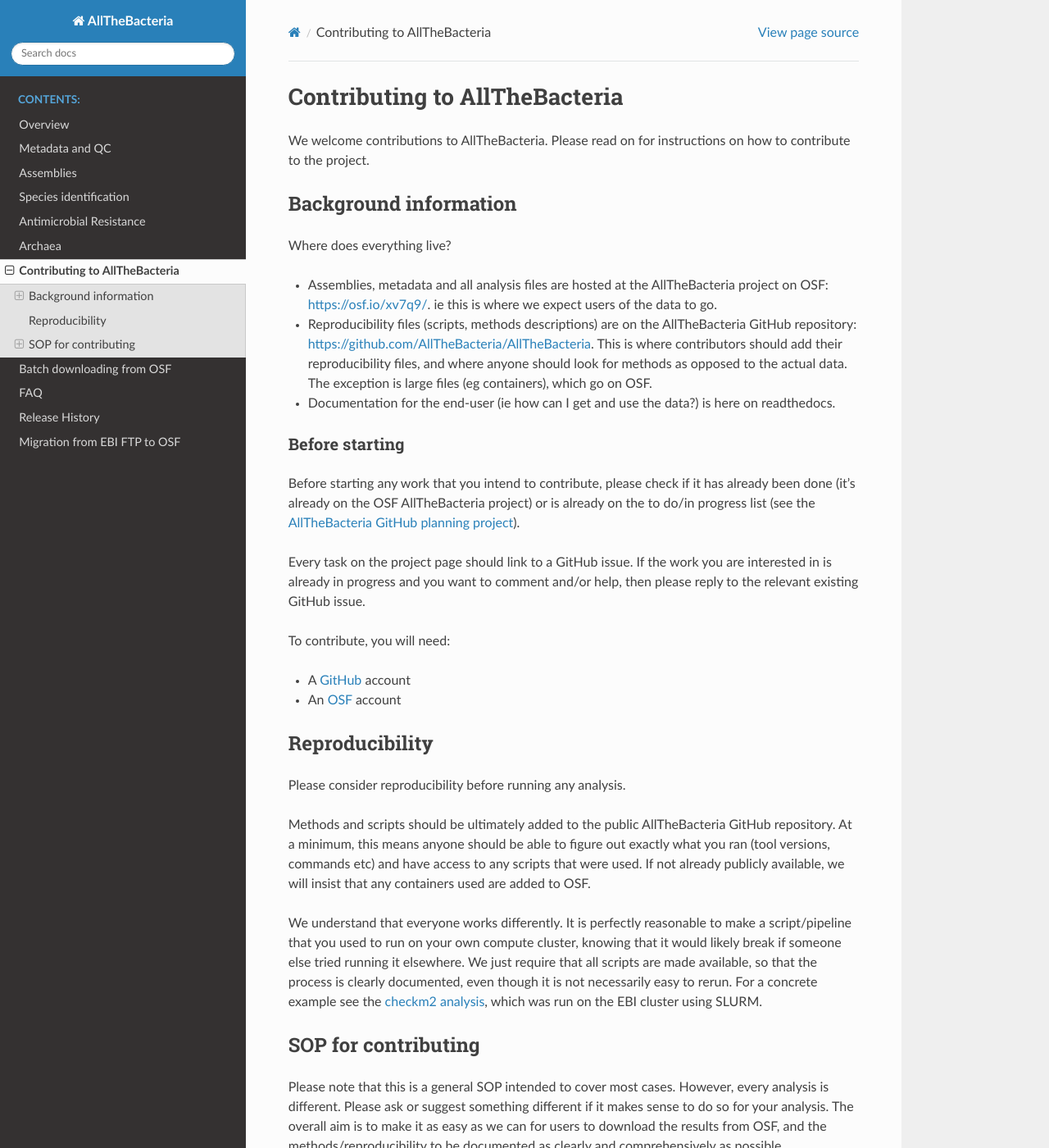
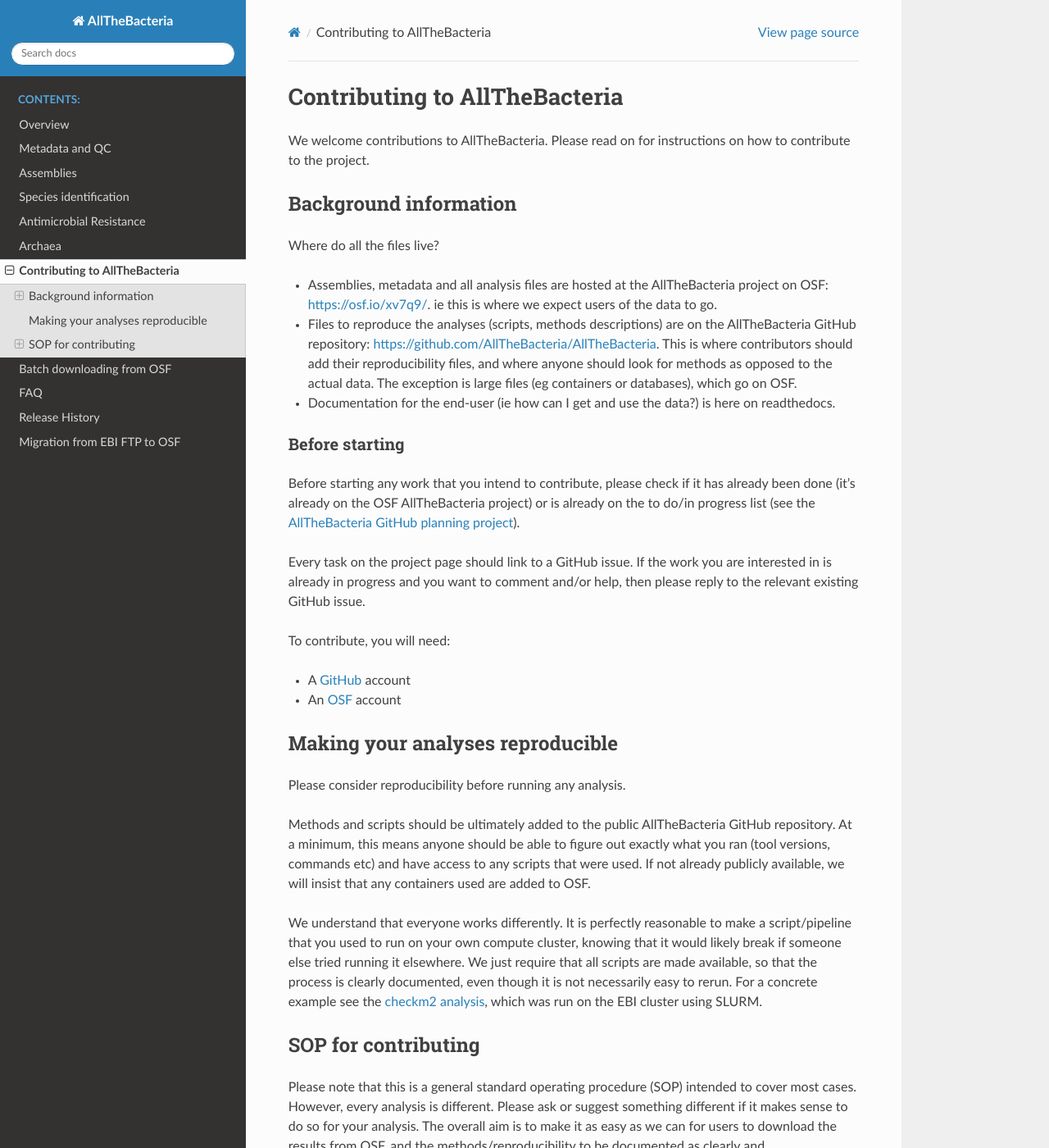
Before and after one commit to AllTheBacteria/AllTheBacteria, a Sphinx documentation site: the page built from docs/contributing.rst, in a window 1280 px wide and 1400 px high. Shown: the whole window at 82% size. Built offline with Sphinx 7.4.7 and the Read the Docs theme 3.1.0, drawn with Linux system fonts in a browser that asks for light colours; some of the changed text lies outside the part shown.

Commit message:
Edits for Dan

```diff
--- a/docs/contributing.rst
+++ b/docs/contributing.rst
@@ -7,16 +7,16 @@ on how to contribute to the project.
 Background information
 ----------------------
 
-Where does everything live?
+Where do all the files live?
 
 * Assemblies, metadata and all analysis files are hosted at the
   AllTheBacteria project on OSF: https://osf.io/xv7q9/.
   ie this is where we expect users of the data to go.
-* Reproducibility files (scripts, methods descriptions) are on the
+* Files to reproduce the analyses (scripts, methods descriptions) are on the
   AllTheBacteria GitHub repository: https://github.com/AllTheBacteria/AllTheBacteria.
   This is where contributors should add their reproducibility files, and where
   anyone should look for methods as opposed to the actual data.
-  The exception is large files (eg containers), which go on OSF.
+  The exception is large files (eg containers or databases), which go on OSF.
 * Documentation for the end-user (ie how can I get and use the data?) is here
   on readthedocs.
 
@@ -38,8 +38,8 @@ To contribute, you will need:
 * An `OSF <https://osf.io>`_ account
 
 
-Reproducibility
----------------
+Making your analyses reproducible
+----------------------------------
 
 Please consider reproducibility before running any analysis.
 
@@ -63,7 +63,8 @@ which was run on the EBI cluster using SLURM.
 SOP for contributing
 --------------------
 
-Please note that this is a general SOP intended to cover most cases.
+Please note that this is a general standard operating procedure (SOP)
+intended to cover most cases.
 However, every analysis is different. Please ask or suggest something
 different if it makes sense to do so for your analysis. The overall aim
 is to make it as easy as we can for users to download the results from
@@ -100,7 +101,7 @@ of your data and think about the format that you would want it in.
 Please:
 
 * Take note of all commands that were run and software versions. This
-  information can be added to the methods on Github later.
+  information can be added to the reproducibility files on Github later.
 * Track all samples using the SAM* accession.
 * Keep track of which samples/releases you ran on. At the time of writing
   there is release 0.2 plus incremental release 2024-08.
@@ -152,7 +153,9 @@ on GitHub, however some files will be too big. Please note:
   For singularity, upload the image file. For docker, archive the container with
   ``docker save foo > bar.tar`` and put the archive on OSF.
 * Any other “big” files (ie too big to be sensible for git) that were used as
-  part of running the analysis should also be uploaded to OSF.
+  part of running the analysis should also be uploaded to OSF. Unless they
+  are far too big and can be obtained elsewhere (eg the AMRFinderplus database
+  is small, but the Bakta database is huge).
 
 
 GitHub pull request
```
